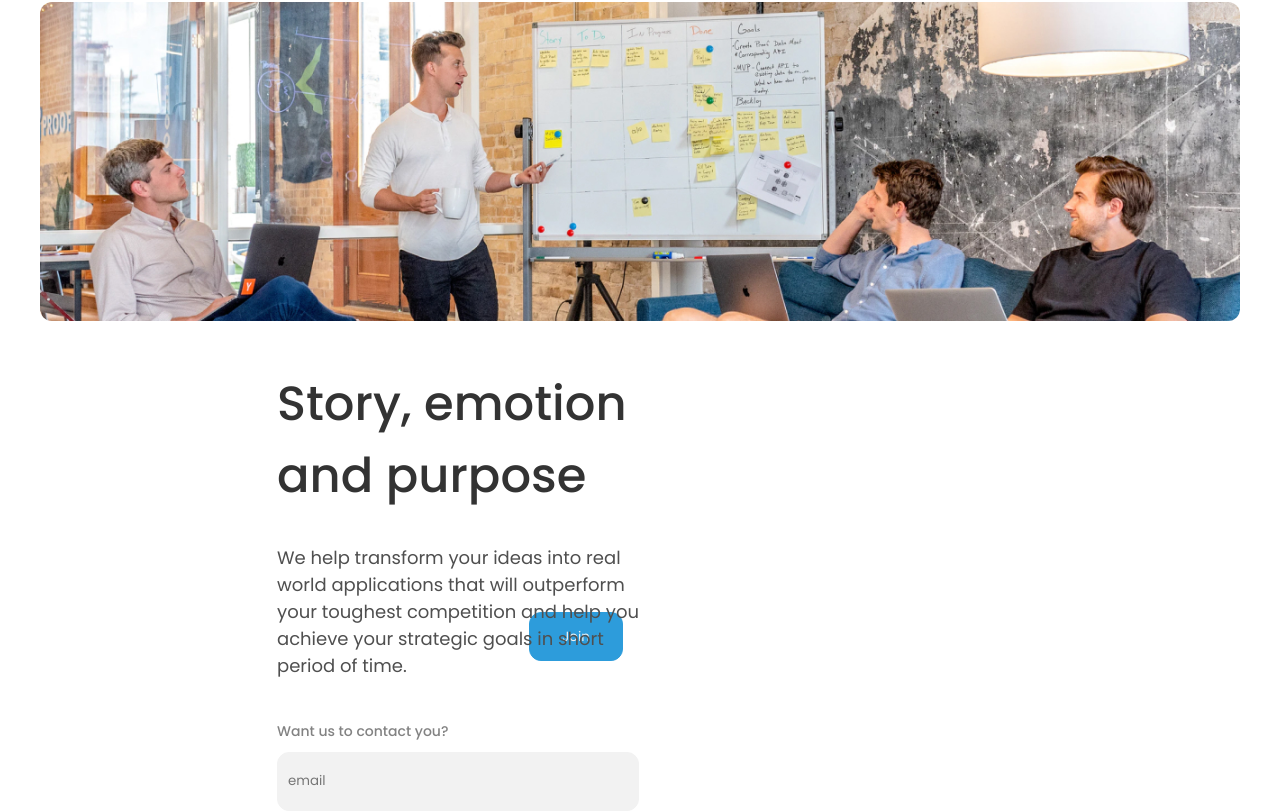
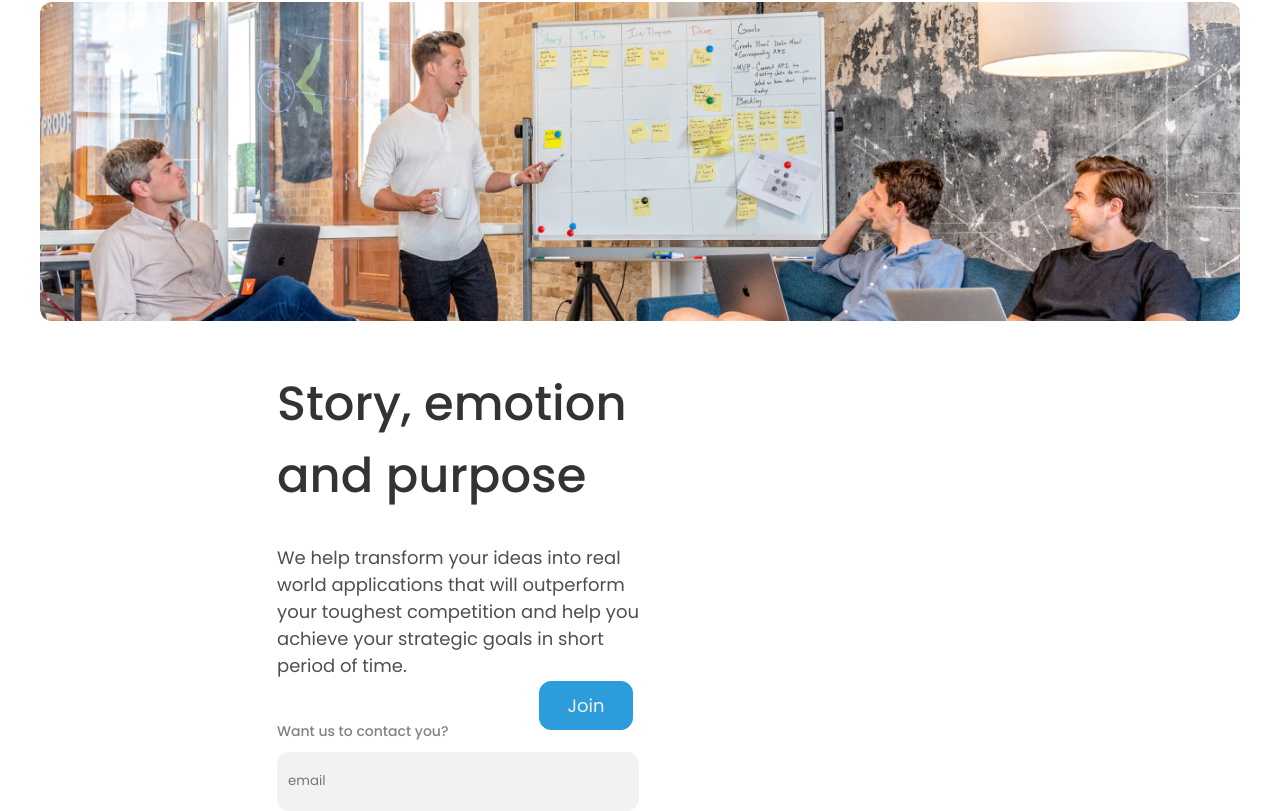
Before and after one commit to Dola333/my-edie-repo, a plain HTML site: page index.html in a window 1280 px wide. Shown: the part 610-1421 px from the top of the page. Drawn offline with Linux system fonts and the light colour scheme.

Commit message:
add the new lines

```diff
--- a/style.css
+++ b/style.css
@@ -172,17 +172,20 @@ opacity: 0px;
 background: #F2F2F2;
 border: 1px solid #F2F2F2;
 
+
 }
 
 .join {
     position: absolute;
-    z-index: -1;
-    margin-top: 10px;
+    z-index: 1;
+    margin-top: 79px;
+    margin-left: 10px;
     width: 94px;
     height: 49px;
     top: 1212px;
     left: 529px;
     gap: 0px;
+    font-size: 18px;
     border-radius: 12px;
     opacity: 0px;
     background: #2D9CDB;
```
